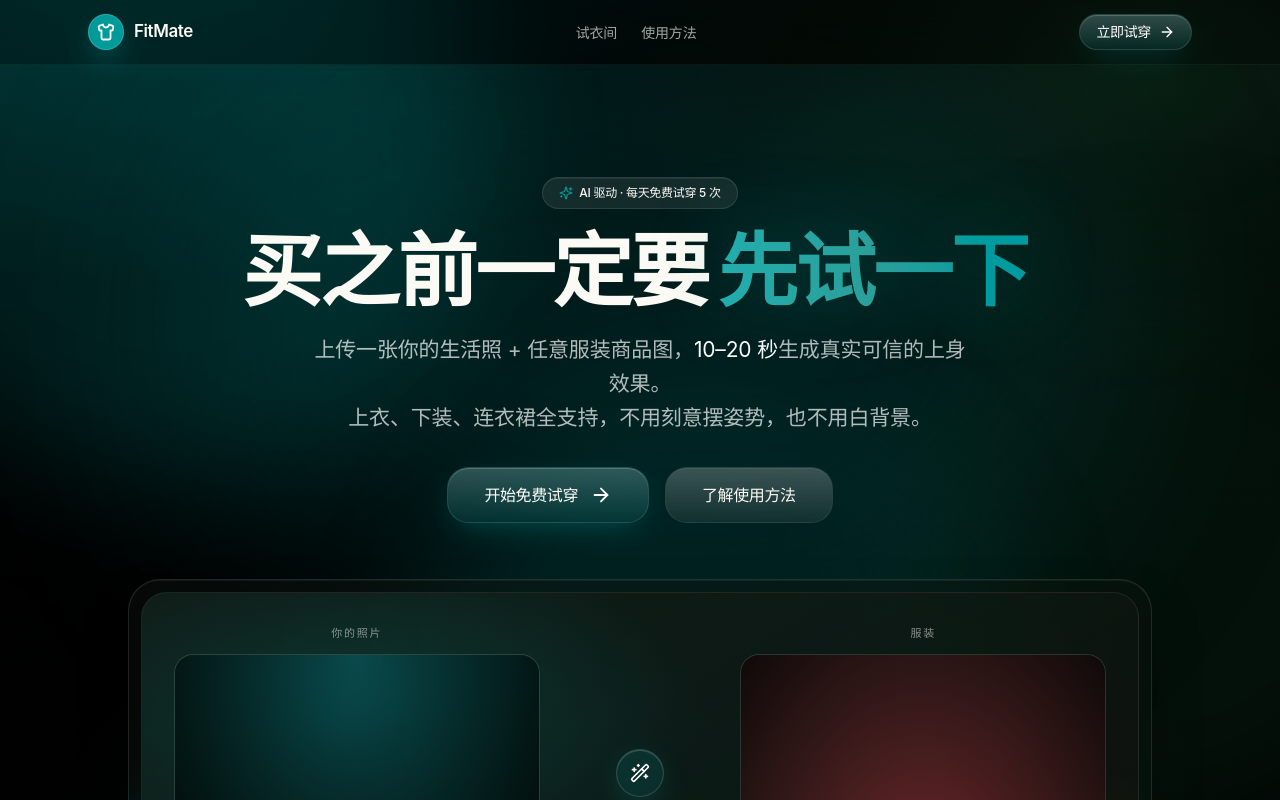
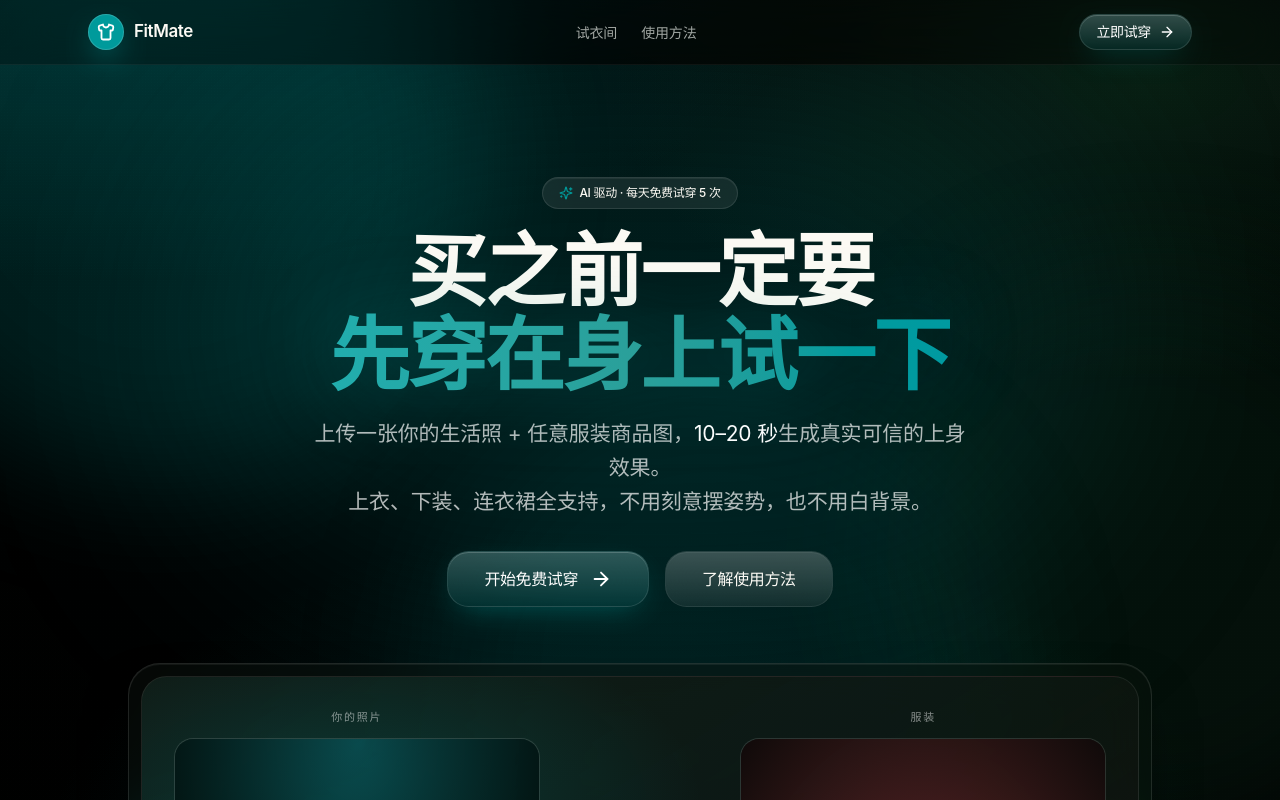
Before and after one commit to limachao/xunishiyi, a Next.js app: page / in a window 1280 px wide. Shown: the top 800 px of the page. Built offline with nearby package versions, Linux system fonts and the light colour scheme.

Commit message:
更改了首页的标题

```diff
--- a/app/page.tsx
+++ b/app/page.tsx
@@ -44,7 +44,7 @@ export default function HomePage() {
             买之前一定要
             <br className="md:hidden" />
             <span className="mx-0.5 md:mx-2.5 inline-block bg-gradient-to-r from-[oklch(0.68_0.11_195)] via-[oklch(0.64_0.1_190)] to-[oklch(0.62_0.11_200)] bg-clip-text text-transparent drop-shadow-[0_0_40px_oklch(0.62_0.11_195_/_0.35)]">
-              先试一下
+              先穿在身上试一下
             </span>
           </h1>
 
```
